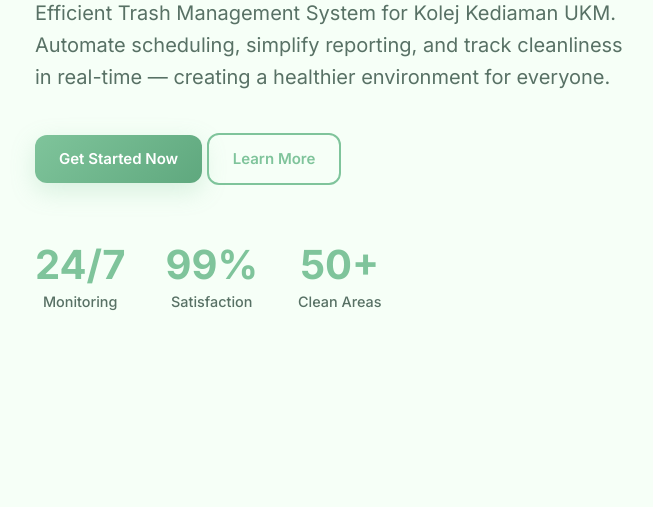
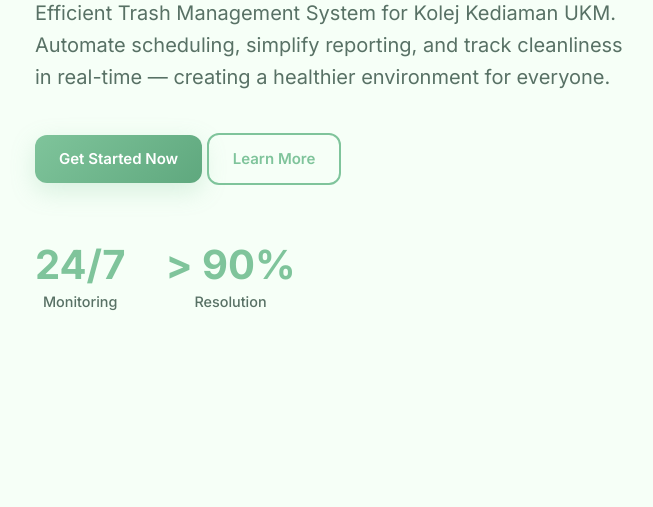
Before and after one commit to Nahvindren19/UKMtrash_system, a PHP site: page /ukm_trash_system/landing.php in a window 1280 px wide. Shown: the part 357-864 px from the top of the page, without its empty margins (255-908 px from the left). Run offline with PHP 8.4, Linux system fonts and the light colour scheme.

Commit message:
change satisfaction to resolution

```diff
--- a/landing.php
+++ b/landing.php
@@ -648,12 +648,8 @@
             <div class="stat-label">Monitoring</div>
           </div>
           <div class="stat">
-            <div class="stat-number">99%</div>
-            <div class="stat-label">Satisfaction</div>
-          </div>
-          <div class="stat">
-            <div class="stat-number">50+</div>
-            <div class="stat-label">Clean Areas</div>
+            <div class="stat-number">> 90%</div>
+            <div class="stat-label">Resolution</div>
           </div>
         </div>
       </div>
```
